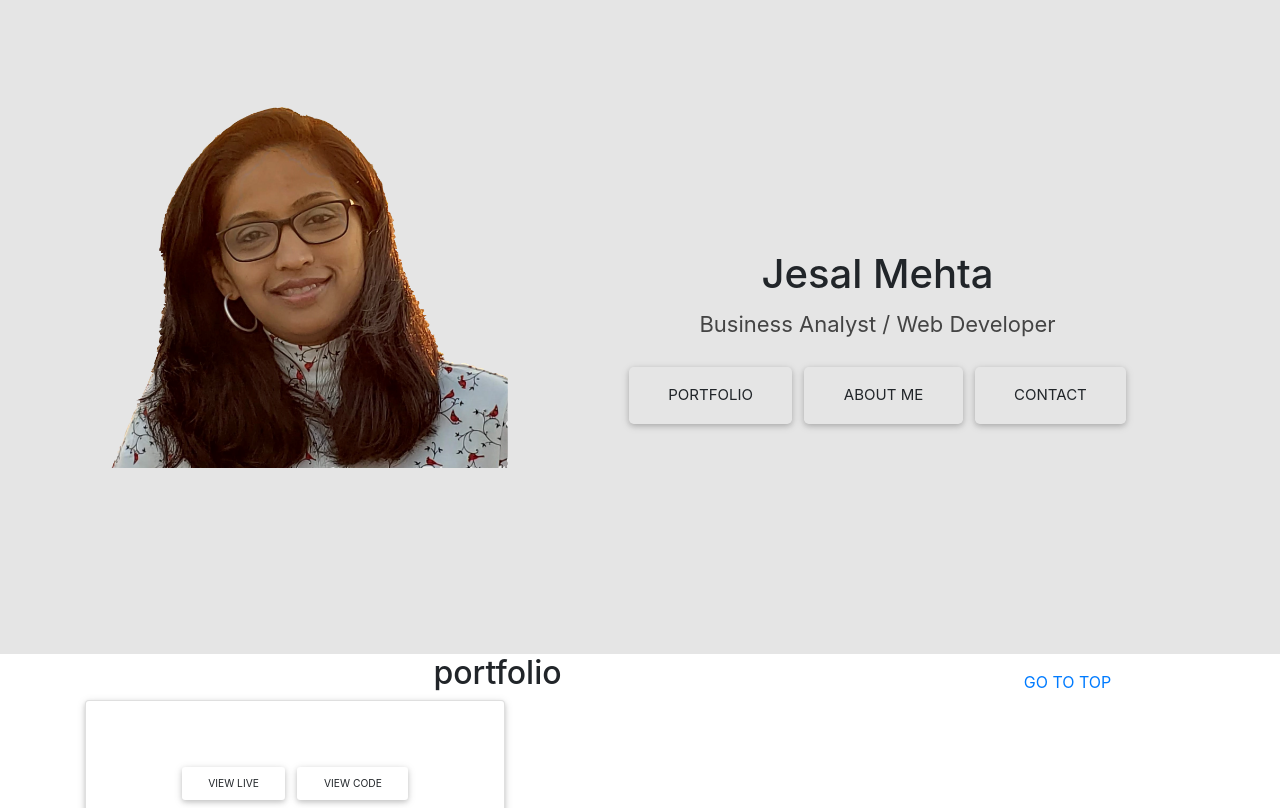
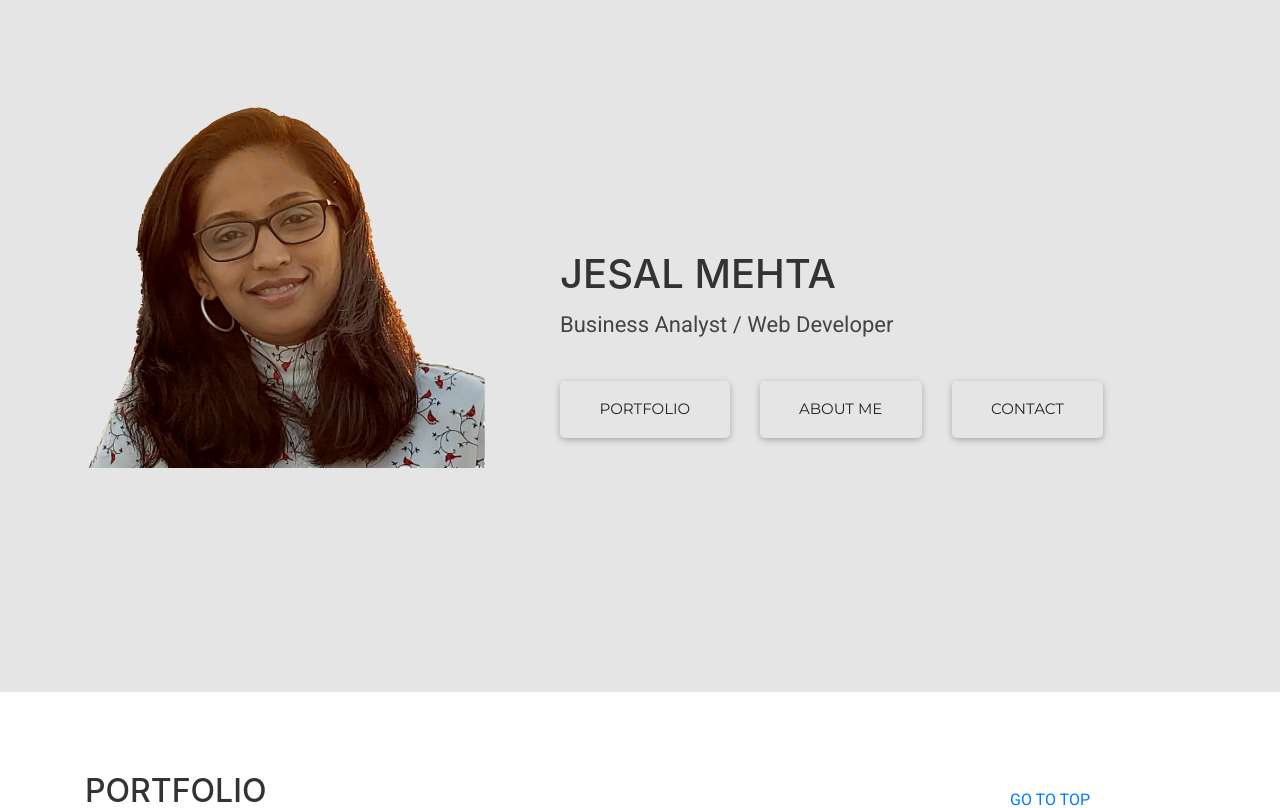
Before and after one commit to JesalDM/react-portfolio, a React (Create React App) app in the folder react-portfolio/: page / in a window 1280 px wide. Shown: the top 808 px of the page. Built offline with nearby package versions, Linux system fonts and the light colour scheme.

Commit message:
Added styles to Portfolio Page

```diff
--- a/react-portfolio/src/App.css
+++ b/react-portfolio/src/App.css
@@ -1,4 +1,4 @@
-.App {
+/* .App {
   text-align: center;
 }
 
@@ -35,4 +35,69 @@
   to {
     transform: rotate(360deg);
   }
+} */
+
+
+body, html {
+  font-family: 'Montserrat', sans-serif;
 }
+
+h1 {
+color: #333;
+font-size: 64px;
+font-weight: 800;
+margin-top: 0;
+text-transform: uppercase;
+margin-bottom: 10px;
+}
+
+h2 {
+font-weight: 700;
+font-size: 42px;
+color: #333;
+  text-transform: uppercase;
+}
+
+h5 {
+text-transform: uppercase;
+font-weight: 500;
+line-height: 20px;
+color: blue;
+}
+
+p {
+font-family: 'Roboto', sans-serif;
+font-weight: 400;
+color: rgb(83, 81, 81);
+font-size:22px;
+}
+
+.btn-custom {
+font-family: 'Montserrat', sans-serif;
+text-transform: uppercase;
+  color: rgb(65, 64, 64);
+background-color: transparent;
+border: 2px solid #444;
+padding: 14px 20px;
+margin: 20px 30px 30px 0px;
+font-size: 14px;
+border-radius: 5%;
+transition: all 0.5s;
+}
+
+.btn-custom:hover, .btn-custom:focus, .btn-custom:active {
+color: #eee;
+background-color: #444;
+}
+
+.section-title{
+margin: 20px 0px;
+}
+
+.navigate-top{
+position: relative;
+left: 70px;
+font-weight: 400;
+font-size: 16px;
+font-family: 'Roboto', sans-serif;
+}
--- a/react-portfolio/src/components/Home.js
+++ b/react-portfolio/src/components/Home.js
@@ -1,6 +1,6 @@
 import React from "react";
 import 'bootstrap/dist/css/bootstrap.min.css';
-import '../styles/home.css'
+import '../styles/Home.css'
 
 function Home(){
     return(
--- a/react-portfolio/src/components/Portfolio.js
+++ b/react-portfolio/src/components/Portfolio.js
@@ -1,6 +1,7 @@
 import React from 'react';
 import portfolioItems from '../../src/portfolioItems.json'
 import 'bootstrap/dist/css/bootstrap.min.css';
+import '../styles/Portfolio.css'
 
 
 function portfolio(){
--- /dev/null
+++ b/react-portfolio/src/styles/Portfolio.css
@@ -0,0 +1,37 @@
+#portfolio {
+	padding: 60px 0 100px;
+}
+
+.portfolio-btn{
+	padding: 6px 14px;
+	margin:15px;
+    font-size: 12px;
+    font-weight: 600;
+}
+
+.portfolio-item {
+	margin: 20px;
+	transition: all 0.5s ease-out;
+}
+
+img{
+    max-width: 400px;
+}
+
+.card{
+    border: 2px solid rgb(43, 42, 42);
+}
+
+.card-body{
+    border-top: 2px solid rgb(43, 42, 42);
+    background-color: #e5e5e5;
+}
+
+.card-text{
+    color: rgb(34, 33, 33);
+    font-size: 13px;
+}
+
+.card-title{
+    font-weight: 600;
+}
```
